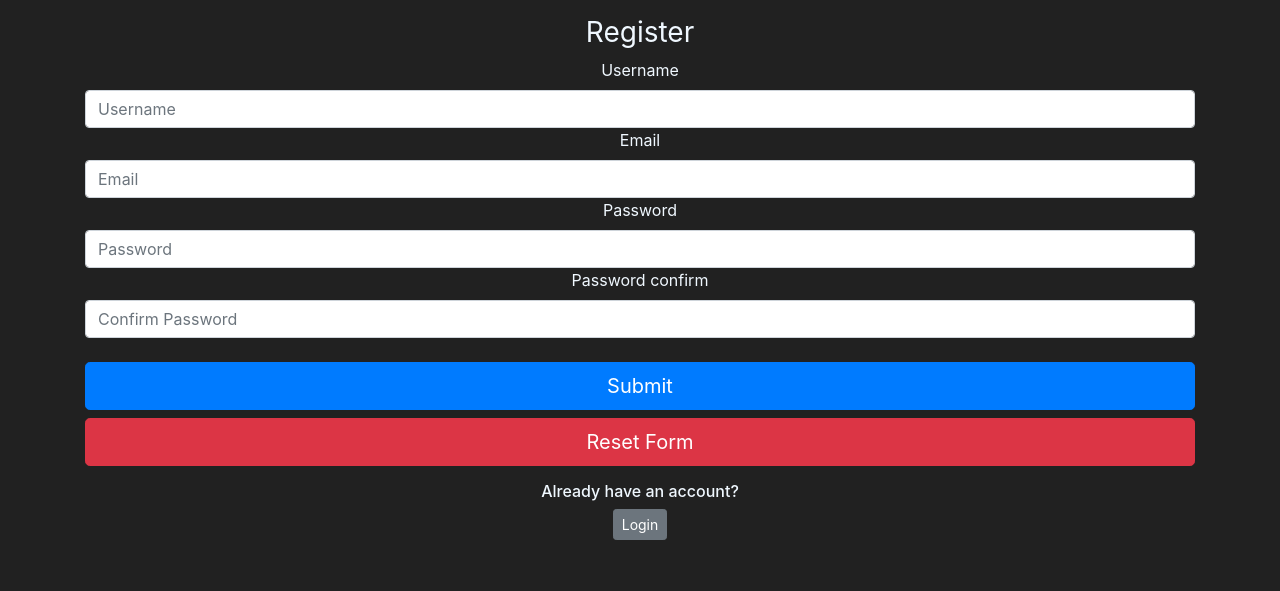
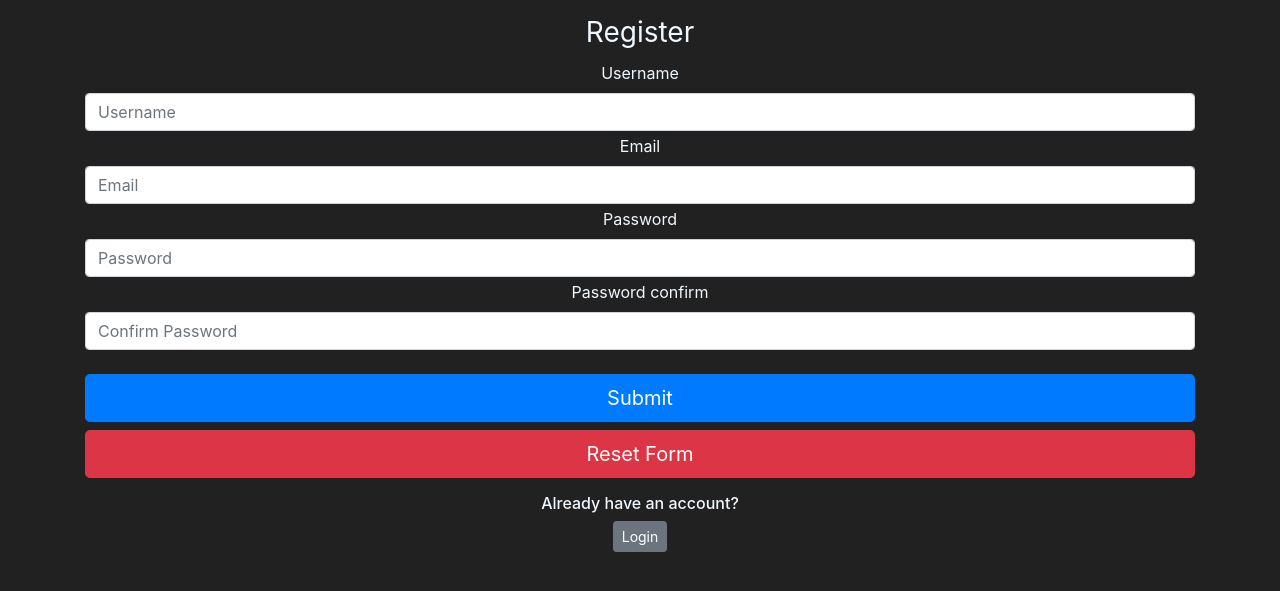
Before and after one commit to Marek-Chalabis/Stock-buyer-microservices, a Python web app: template reporter/backend/src/trades/templates/register.html in a window 1280 px wide. Shown: the part 56-647 px from the top of the page. Run offline with Jinja, Linux system fonts and the light colour scheme; the template is opened without the code that fills it, so the values that code supplies are empty, except form fields; form fields are guessed from the names that the template uses; some libraries are stand-ins or nearby versions.

Commit message:
Update css

```diff
--- a/reporter/backend/src/trades/static/styles/style.css
+++ b/reporter/backend/src/trades/static/styles/style.css
@@ -15,3 +15,7 @@ body {
     color: lawngreen;
     font-weight: bold
 }
+
+label {
+    margin-top: 3px;
+}
```
